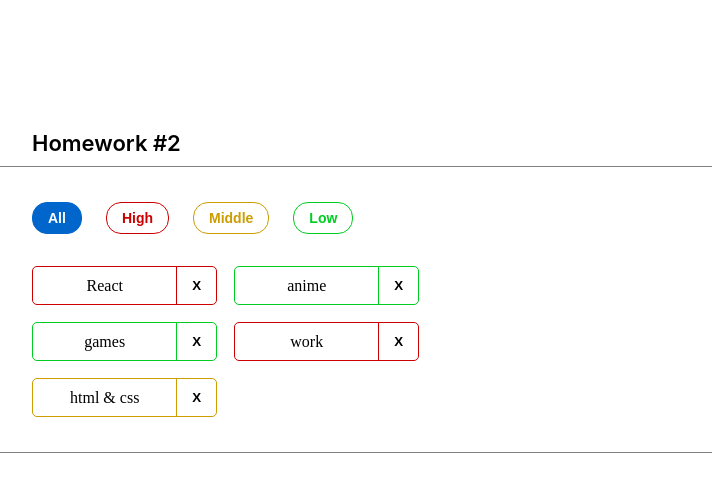
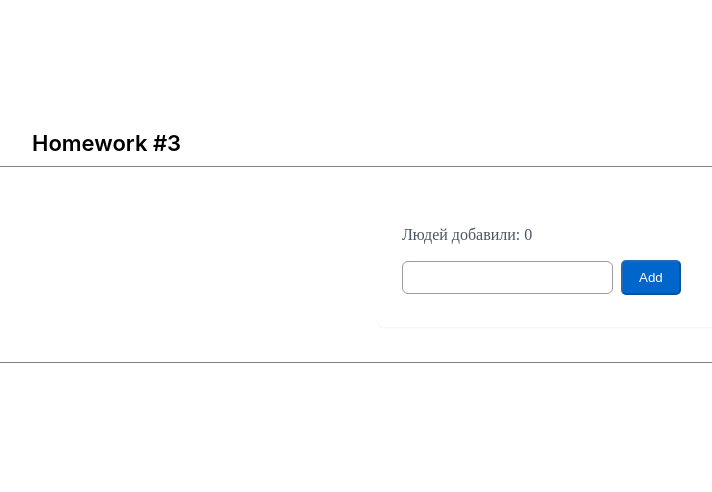
Before and after one commit to pasosh12/sprint2_HW, a React (Create React App) app: page /#/ in a window 1280 px wide. Before the commit this address led to /#/pre-junior. Shown: the top 492 px of the page, without its empty margins (38-750 px from the left). Built offline with nearby package versions, Linux system fonts and the light colour scheme.

Commit message:
hw3 done with stylization

```diff
--- a/src/s1-main/App.tsx
+++ b/src/s1-main/App.tsx
@@ -2,13 +2,14 @@ import React from 'react'
 import s from './App.module.css'
 import HW1 from '../s2-homeworks/hw01/HW1'
 import HW2 from '../s2-homeworks/hw02/HW2'
+import HW3 from '../s2-homeworks/hw03/HW3'
 function App() {
     return (
         <div className={s.App}>
-            {/* <HW1/> */}
+            {/*<HW1/>*/}
             {/*раскомментировать по ходу выполнения*/}
-            <HW2/>
-            {/*<HW3/>*/}
+            {/*<HW2/>*/}
+            <HW3/>
             {/*<HW4/>*/}
 
             {/*при выполнении дз 5 и более - закомментировать здесь дз 1-4, так как они есть внутри дз 5*/}
--- a/src/s2-homeworks/hw03/Greeting.module.css
+++ b/src/s2-homeworks/hw03/Greeting.module.css
@@ -1,35 +1,52 @@
 .greetingForm {
+    padding: 1.5rem;
+    border-radius: 0.375rem;
+    box-shadow: 0 1px 2px rgba(0, 0, 0, 0.05);
+    max-width: 28rem;
+    margin: 0 auto;
+}
+
+.text {
+    margin-bottom: 1rem;
+    color: #4B5563;
 }
 
 .inputAndButtonContainer {
+    display: flex;
+    align-items: center;
+    margin-bottom: 0.5rem;
+}
+
+.inputAndButtonContainer input {
+    border: 1px solid #a19a9a;
+    border-radius: 0.375rem;
+    padding: 0.5rem 1rem;
+    flex-grow: 1;
+}
+.inputAndButtonContainer input:focus {
+    outline: none;
+    border: 1px solid #a19a9a;
+}
+
+.inputAndButtonContainer button {
+    margin-left: 0.5rem;
+    background-color: #0066CC;
+    color: white;
+    padding: 0.5rem 1rem;
+    border-radius: 5px;
+    text-transform: capitalize;
 }
 
 .error {
+    color: #EF4444;
+    margin-top: 0.25rem;
 }
 
-.input {
-}
-
-.input:focus {
+.greeting {
+    margin-top: 1rem;
+    color: #4B5563;
 }
 
 .errorInput {
+    border: 1px solid #EF4444;
 }
-
-.button {
-}
-
-.button:focus {
-}
-
-.button:active {
-}
-
-.button:disabled {
-}
-
-.text {
-}
-
-.greeting {
-}
--- a/src/s2-homeworks/hw03/Greeting.tsx
+++ b/src/s2-homeworks/hw03/Greeting.tsx
@@ -1,15 +1,16 @@
 import React, {ChangeEvent, KeyboardEvent} from 'react'
 import s from './Greeting.module.css'
 
+
 type GreetingPropsType = {
-    name: any // need to fix any
-    setNameCallback: any // need to fix any
-    addUser: any // need to fix any
-    onBlur: any // need to fix any
-    onEnter: any // need to fix any
-    error: any // need to fix any
-    totalUsers: any // need to fix any
-    lastUserName?: any // need to fix any
+    name: string
+    setNameCallback: (e: ChangeEvent<HTMLInputElement>) => void
+    addUser: () => void
+    onBlur: () => void
+    onEnter: (e: KeyboardEvent<HTMLInputElement>) => void
+    error: string
+    totalUsers: number
+    lastUserName?: string
 }
 
 // презентационная компонента (для верстальщика)
@@ -25,10 +26,13 @@ const Greeting: React.FC<GreetingPropsType> = (
         lastUserName,
     } // деструктуризация пропсов
 ) => {
-    const inputClass = s.errorInput // need to fix with (?:)
+
+    const inputClass = !!error.length ? `${s.errorInput}` : '' // need to fix with (?:)
+
 
     return (
         <div id={'hw3-form'} className={s.greetingForm}>
+            <p>{error}</p>
             <div className={s.text}>
                 {'Людей добавили: '}
                 <span id={'hw3-users-total'}>
@@ -46,9 +50,7 @@ const Greeting: React.FC<GreetingPropsType> = (
                         onKeyDown={onEnter}
                         onBlur={onBlur}
                     />
-                    <div id={'hw3-error'} className={s.error}>
-                        {error}
-                    </div>
+
                 </div>
 
                 <button
@@ -60,12 +62,16 @@ const Greeting: React.FC<GreetingPropsType> = (
                     add
                 </button>
             </div>
+            <div id={'hw3-error'} className={s.error}>
+                {error}
+            </div>
 
             {lastUserName && (
                 <div className={s.greeting}>
                     Привет <span id={'hw3-last-user'}>{lastUserName}</span>!
                 </div>
             )}
+
         </div>
     )
 }
--- a/src/s2-homeworks/hw03/GreetingContainer.tsx
+++ b/src/s2-homeworks/hw03/GreetingContainer.tsx
@@ -1,20 +1,43 @@
-import React, { ChangeEvent, KeyboardEvent, useState } from 'react'
+import React, {ChangeEvent, Dispatch, KeyboardEvent, SetStateAction, useState} from 'react'
 import Greeting from './Greeting'
-import { UserType } from './HW3'
+import {UserType} from './HW3'
 
 type GreetingContainerPropsType = {
-    users: any // need to fix any
-    addUserCallback: any // need to fix any
+    users: UserType[]
+    addUserCallback: (name: string,
+                      setName: Dispatch<SetStateAction<string>>,
+                      setError: Dispatch<SetStateAction<string>>) => void
 }
 
-export const pureAddUser = (name: any, setError: any, setName: any, addUserCallback: any) => {
-    // если имя пустое - показать ошибку, иначе - добавить юзера и очистить инпут
+export const pureAddUser = (
+    name: string,
+    setError: Dispatch<SetStateAction<string>>,
+    setName: Dispatch<SetStateAction<string>>,
+    addUserCallback: Function
+) => {
+    if (name.trim().length === 0) {
+        setError("Ошибка! Введите имя!")
+    }
+    else {
+        setError("")
+        addUserCallback(name)
+        setName('')
+    }
+
 }
 
-export const pureOnBlur = (name: any, setError: any) => { // если имя пустое - показать ошибку
+export const pureOnBlur = (name: string, setError: Dispatch<SetStateAction<string>>) => { // если имя пустое - показать ошибку
+
+    if (name.trim().length === 0) {
+        setError("Ошибка! Введите имя!")
+    }// если имя пустое - показать ошибку, иначе - добавить юзера и очистить инпут
 }
 
-export const pureOnEnter = (e: any, addUser: any) => { // если нажата кнопка Enter - добавить
+export const pureOnEnter = (e: KeyboardEvent<HTMLInputElement>, addUser:()=>void) => {
+    if (e.key === 'Enter') {
+        addUser()
+    }
+    // если нажата кнопка Enter - добавить
 }
 
 // более простой и понятный для новичков
@@ -22,16 +45,16 @@ export const pureOnEnter = (e: any, addUser: any) => { // если нажата
 
 // более современный и удобный для про :)
 const GreetingContainer: React.FC<GreetingContainerPropsType> = ({
-    users,
-    addUserCallback,
-}) => {
+                                                                     users,
+                                                                     addUserCallback,
+                                                                 }) => {
     // деструктуризация пропсов
-    const [name, setName] = useState<any>('') // need to fix any
-    const [error, setError] = useState<any>('') // need to fix any
+    const [name, setName] = useState<string>('')
+    const [error, setError] = useState<string>('')
 
-    const setNameCallback = (e: any) => { // need to fix any
-        setName('some name') // need to fix
-
+    const setNameCallback = (e: ChangeEvent<HTMLInputElement>) => {
+        let name = e.currentTarget.value
+        setName(name)
         error && setError('')
     }
     const addUser = () => {
@@ -42,12 +65,12 @@ const GreetingContainer: React.FC<GreetingContainerPropsType> = ({
         pureOnBlur(name, setError)
     }
 
-    const onEnter = (e: any) => {
+    const onEnter = (e: KeyboardEvent<HTMLInputElement>) => {
         pureOnEnter(e, addUser)
     }
 
-    const totalUsers = 0 // need to fix
-    const lastUserName = 'some name' // need to fix
+    const totalUsers = users.length
+    const lastUserName = totalUsers !== 0 ? users[totalUsers - 1].name : ''
 
     return (
         <Greeting
--- a/src/s2-homeworks/hw03/HW3.tsx
+++ b/src/s2-homeworks/hw03/HW3.tsx
@@ -1,5 +1,5 @@
-import React, { useState } from 'react'
-import { v1 } from 'uuid'
+import React, {Dispatch, SetStateAction, useState} from 'react'
+import {v1} from 'uuid'
 import s2 from '../../s1-main/App.module.css'
 import GreetingContainer from './GreetingContainer'
 
@@ -19,20 +19,24 @@ import GreetingContainer from './GreetingContainer'
 
 // types
 export type UserType = {
-    _id: any // need to fix any
-    name: any // need to fix any
+    _id: string // need to fix any
+    name: string // need to fix any
 }
 
-export const pureAddUserCallback = (name: any, setUsers: any, users: any) => { // need to fix any
-    const user = { // need to fix
+export const pureAddUserCallback = (name: string,
+                                    setUsers: Dispatch<SetStateAction<UserType[]>>,
+                                    users: UserType[]) => { // need to fix any
+    const user = {// need to fix
+        _id: v1(),
+        name: name,
     }
     setUsers([...users, user])
 }
 
 const HW3 = () => {
-    const [users, setUsers] = useState<any>([]) // need to fix any
+    const [users, setUsers] = useState<UserType[]>([]) // need to fix any
 
-    const addUserCallback = (name: any) => { // need to fix any
+    const addUserCallback = (name: string) => { // need to fix any
         pureAddUserCallback(name, setUsers, users)
     }
 
```
Also changed, not shown: 2 other files (tests, documents, lock files or other folders).
